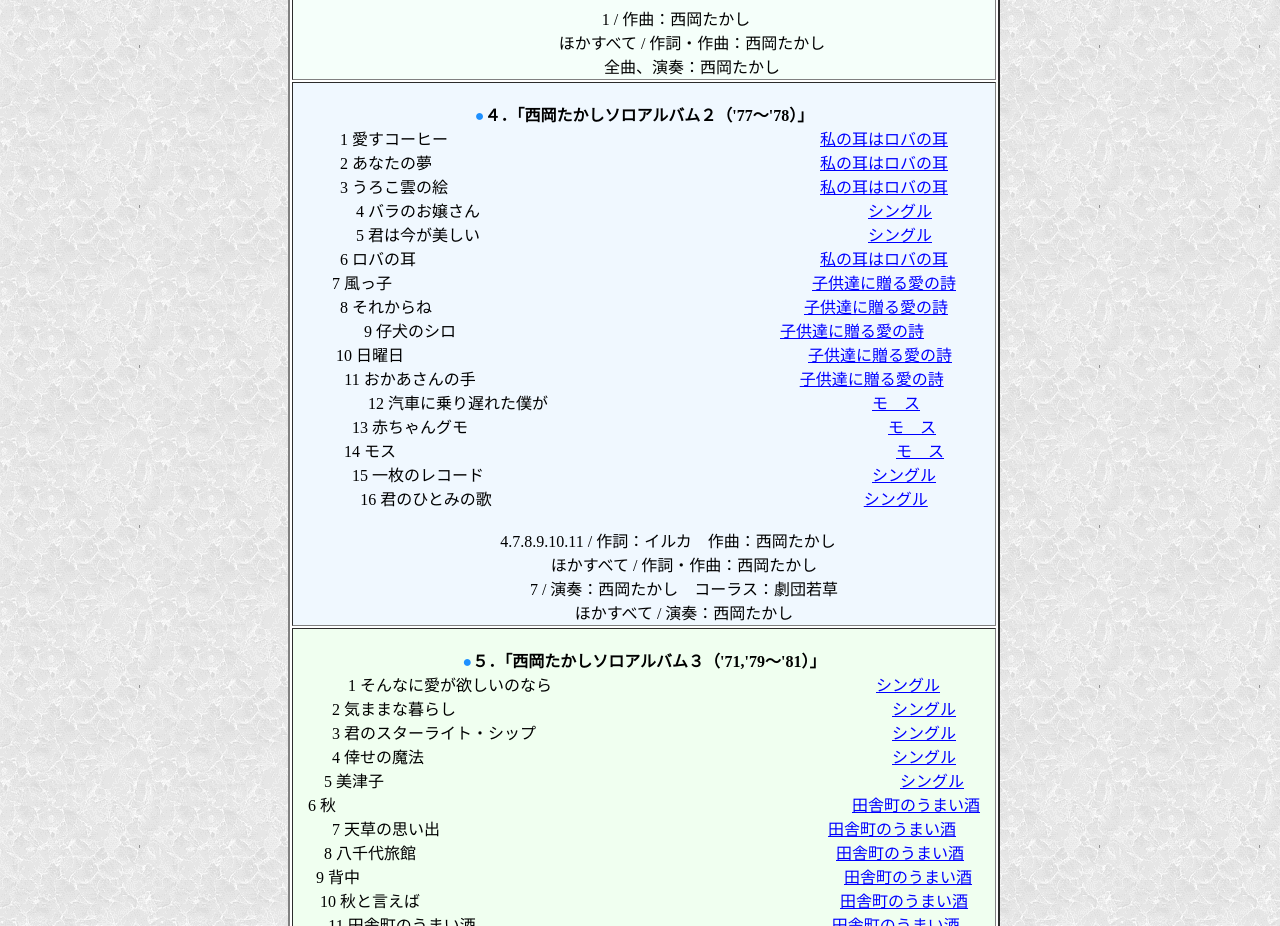
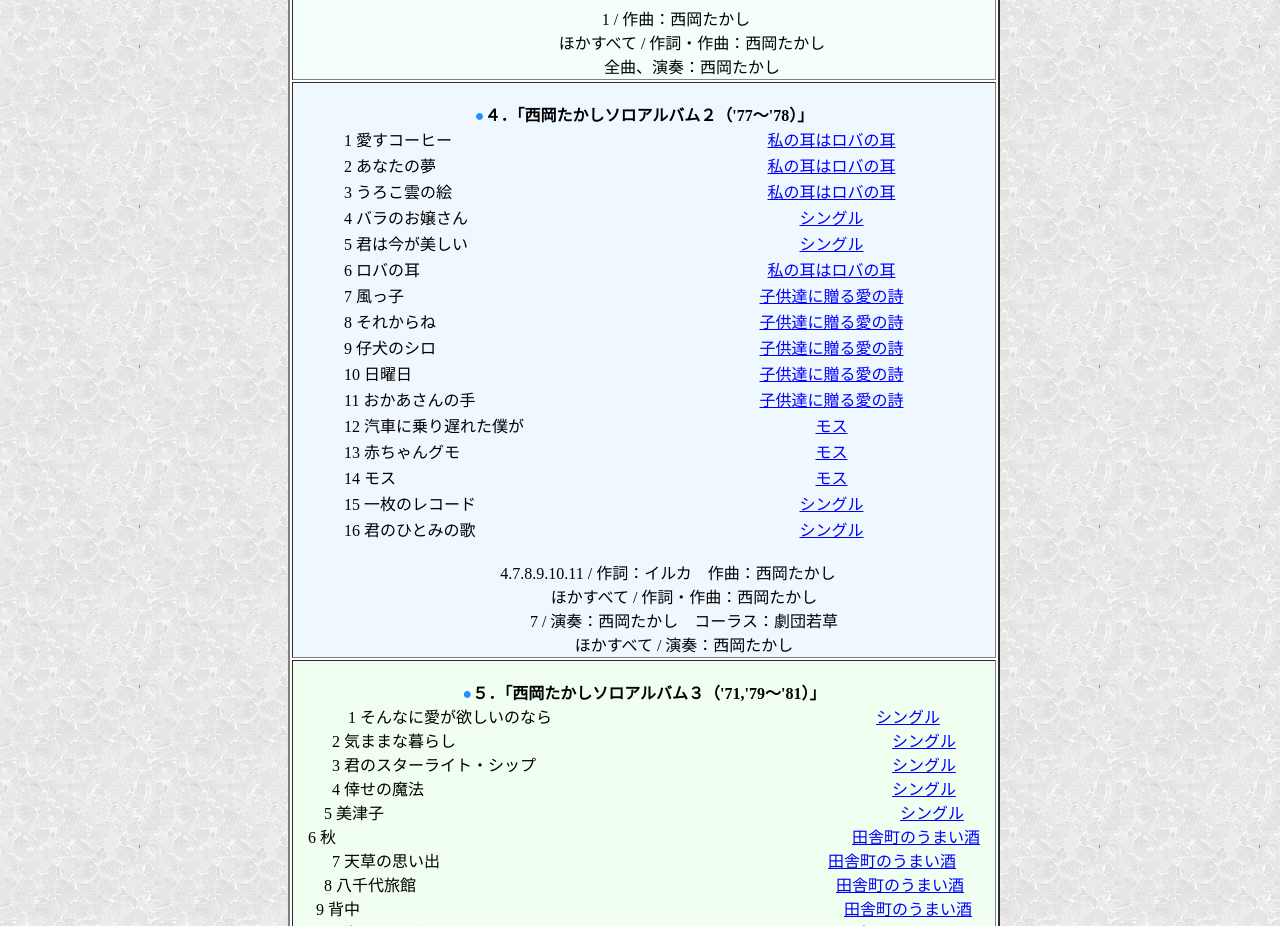
Before and after one commit to m-ofuji/five-red-balloons, a plain HTML site: page page010.html in a window 1280 px wide. Shown: the part 3020-3946 px from the top of the page. Drawn offline with Linux system fonts and the light colour scheme.

Commit message:
fix layout

```diff
--- a/page010.html
+++ b/page010.html
@@ -319,22 +319,70 @@ SPAN {
       <tr>
         <td width="583" height="442" bgcolor="#f0f8ff"><div align="center">        <a name="04"></a></div><br clear="all">
         <div align="center"><font face="ＭＳ Ｐゴシック" size="3" color="DodgerBlue"><i>●</i></font><font face="ＭＳ Ｐゴシック"><b>４．「西岡たかしソロアルバム２（'77〜'78）」</b></font><br>
-        <font face="ＭＳ Ｐゴシック">1 愛すコーヒー 　　　　　　　　　　　　　　　　　　　　　　　</font><a href="page003.html#ロバの耳"><font face="ＭＳ Ｐゴシック">私の耳はロバの耳</font></a><br>
-        <font face="ＭＳ Ｐゴシック">2 あなたの夢 　　　　　　　　　　　　　　　　　　　　　　　　</font><a href="page003.html#ロバの耳"><font face="ＭＳ Ｐゴシック">私の耳はロバの耳</font></a><br>
-        <font face="ＭＳ Ｐゴシック">3 うろこ雲の絵 　　　　　　　　　　　　　　　　　　　　　　　</font><a href="page003.html#ロバの耳"><font face="ＭＳ Ｐゴシック">私の耳はロバの耳</font></a><br>
-        <font face="ＭＳ Ｐゴシック">4 バラのお嬢さん 　　　　　　　　　　　　　　　　　　　　　　　　</font><a href="page005.html#バラ君美しい"><font face="ＭＳ Ｐゴシック">シングル</font></a><br>
-        <font face="ＭＳ Ｐゴシック">5 君は今が美しい 　　　　　　　　　　　　　　　　　　　　　　　　</font><a href="page005.html#バラ君美しい"><font face="ＭＳ Ｐゴシック">シングル</font></a><br>
-        <font face="ＭＳ Ｐゴシック">6 ロバの耳 　　　　　　　　　　　　　　　　　　　　　　　　　</font><a href="page003.html#ロバの耳"><font face="ＭＳ Ｐゴシック">私の耳はロバの耳</font></a><br>
-        <font face="ＭＳ Ｐゴシック">7 風っ子 　　　　　　　　　　　　　　　　　　　　　　　　　　</font><a href="page003.html#愛の詩"><font face="ＭＳ Ｐゴシック">子供達に贈る愛の詩</font></a><br>
-        <font face="ＭＳ Ｐゴシック">8 それからね 　　　　　　　　　　　　　　　　　　　　　　　</font><a href="page003.html#愛の詩"><font face="ＭＳ Ｐゴシック">子供達に贈る愛の詩</font></a><br>
-        <font face="ＭＳ Ｐゴシック">9 仔犬のシロ 　　　　　　　　　　　　　　　　　　　　</font><a href="page003.html#愛の詩"><font face="ＭＳ Ｐゴシック">子供達に贈る愛の詩</font></a><br>
-        <font face="ＭＳ Ｐゴシック">10 日曜日 　　　　　　　　　　　　　　　　　　　　　　　　　</font><a href="page003.html#愛の詩"><font face="ＭＳ Ｐゴシック">子供達に贈る愛の詩</font></a><br>
-        <font face="ＭＳ Ｐゴシック">11 おかあさんの手 　　　　　　　　　　　　　　　　　　　　</font><a href="page003.html#愛の詩"><font face="ＭＳ Ｐゴシック">子供達に贈る愛の詩</font></a><br>
-        <font face="ＭＳ Ｐゴシック">12 汽車に乗り遅れた僕が 　　　　　　　　　　　　　　　　　　　　</font><a href="page003.html#モス"><font face="ＭＳ Ｐゴシック">モ　ス</font></a><br>
-        <font face="ＭＳ Ｐゴシック">13 赤ちゃんグモ 　　　　　　　　　　　　　　　　　　　　　　　　　　</font><a href="page003.html#モス"><font face="ＭＳ Ｐゴシック">モ　ス</font></a><br>
-        <font face="ＭＳ Ｐゴシック">14 モス 　　　　　　　　　　　　　　　　　　　　　　　　　　　　　　　</font><a href="page003.html#モス"><font face="ＭＳ Ｐゴシック">モ　ス</font></a><br>
-        <font face="ＭＳ Ｐゴシック">15 一枚のレコード 　　　　　　　　　　　　　　　　　　　　　　　　</font><a href="page005.html#君のひとみ一枚レコド"><font face="ＭＳ Ｐゴシック">シングル</font></a><br>
-        <font face="ＭＳ Ｐゴシック">16 君のひとみの歌 　　　　　　　　　　　　　　　　　　　　　　　</font><a href="page005.html#君のひとみ一枚レコド"><font face="ＭＳ Ｐゴシック">シングル</font></a><br>
+        <div class="album-row">
+            <p>1 愛すコーヒー </p>
+            <a href="page003.html#ロバの耳">私の耳はロバの耳</a>
+        </div>
+        <div class="album-row">
+            <p>2 あなたの夢 </p>
+            <a href="page003.html#ロバの耳">私の耳はロバの耳</a>
+        </div>
+        <div class="album-row">
+            <p>3 うろこ雲の絵 </p>
+            <a href="page003.html#ロバの耳">私の耳はロバの耳</a>
+        </div>
+        <div class="album-row">
+            <p>4 バラのお嬢さん </p>
+            <a href="page005.html#バラ君美しい">シングル</a>
+        </div>
+        <div class="album-row">
+            <p>5 君は今が美しい </p>
+            <a href="page005.html#バラ君美しい">シングル</a>
+        </div>
+        <div class="album-row">
+            <p>6 ロバの耳 </p>
+            <a href="page003.html#ロバの耳">私の耳はロバの耳</a>
+        </div>
+        <div class="album-row">
+            <p>7 風っ子 </p>
+            <a href="page003.html#愛の詩">子供達に贈る愛の詩</a>
+        </div>
+        <div class="album-row">
+            <p>8 それからね </p>
+            <a href="page003.html#愛の詩">子供達に贈る愛の詩</a>
+        </div>
+        <div class="album-row">
+            <p>9 仔犬のシロ </p>
+            <a href="page003.html#愛の詩">子供達に贈る愛の詩</a>
+        </div>
+        <div class="album-row">
+            <p>10 日曜日 </p>
+            <a href="page003.html#愛の詩">子供達に贈る愛の詩</a>
+        </div>
+        <div class="album-row">
+            <p>11 おかあさんの手 </p>
+            <a href="page003.html#愛の詩">子供達に贈る愛の詩</a>
+        </div>
+        <div class="album-row">
+            <p>12 汽車に乗り遅れた僕が </p>
+            <a href="page003.html#モス">モス</a>
+        </div>
+        <div class="album-row">
+            <p>13 赤ちゃんグモ </p>
+            <a href="page003.html#モス">モス</a>
+        </div>
+        <div class="album-row">
+            <p>14 モス </p>
+            <a href="page003.html#モス">モス</a>
+        </div>
+        <div class="album-row">
+            <p>15 一枚のレコード </p>
+            <a href="page005.html#君のひとみ一枚レコド">シングル</a>
+        </div>
+        <div class="album-row">
+            <p>16 君のひとみの歌 </p>
+            <a href="page005.html#君のひとみ一枚レコド">シングル</a>
+        </div>
         <br>
         <font face="ＭＳ Ｐゴシック">　　　4.7.8.9.10.11 / 作詞：イルカ　作曲：西岡たかし</font><br>
         <font face="ＭＳ Ｐゴシック">　　　　　ほかすべて / 作詞・作曲：西岡たかし</font><br>
```
